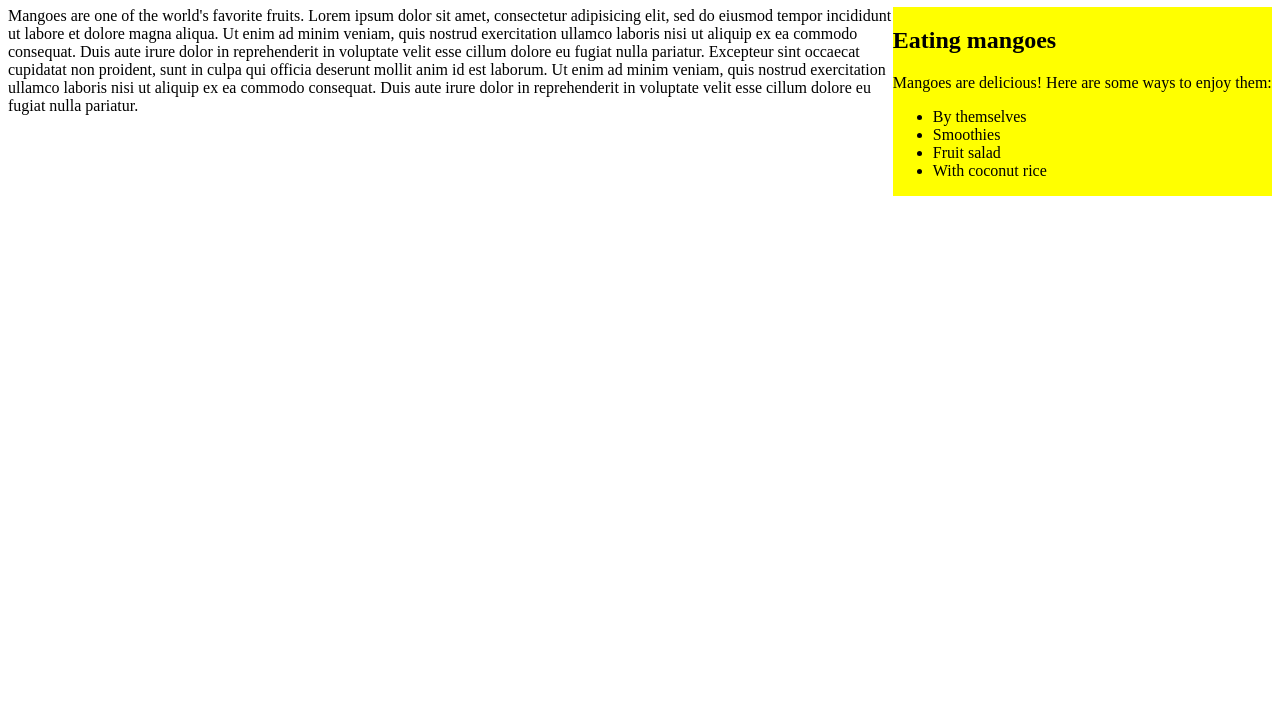
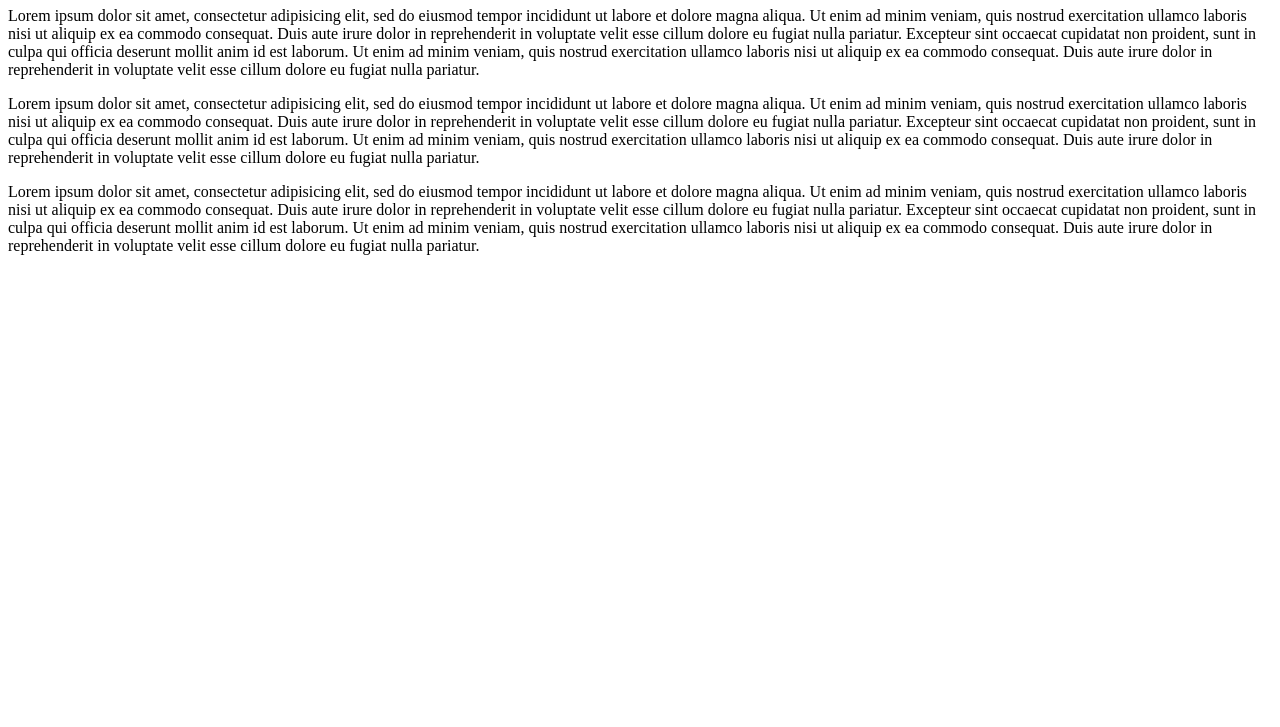
Before and after one commit to Eugene2001-boom/Mango-project, a plain HTML site: page index.html in a window 1280 px wide. Shown: the part 73-800 px from the top of the page. Drawn offline with Linux system fonts and the light colour scheme.

Commit message:
add all the chages made

```diff
--- a/index.html
+++ b/index.html
@@ -1,30 +1,19 @@
 <!DOCTYPE html>
 <html>
   <head>
-    <link href="css/styles.css" rel="stylesheet" type="text/css">
-    <title>Mangoes</title>
+    <link href="css/styles.css" rel="stylesheet" type="text/css" media="all">
+    <title>Columns</title>
   </head>
   <body>
-    <h1>All about mangoes</h1>
-    <div class="sidebar">
-      <style>
-        .sidebar {
-  width: 30%;
-  float: right;
-  background-color: yellow;
-}
-      </style>
-      <h2>Eating mangoes</h2>
-      <p>Mangoes are delicious! Here are some ways to enjoy them:</p>
-      <ul>
-        <li>By themselves</li>
-        <li>Smoothies</li>
-        <li>Fruit salad</li>
-        <li>With coconut rice</li>
-      </ul>
+    <h1>Let's see some columns!</h1>
+    <div class="column">
+      <p>Lorem ipsum dolor sit amet, consectetur adipisicing elit, sed do eiusmod tempor incididunt ut labore et dolore magna aliqua. Ut enim ad minim veniam, quis nostrud exercitation ullamco laboris nisi ut aliquip ex ea commodo consequat. Duis aute irure dolor in reprehenderit in voluptate velit esse cillum dolore eu fugiat nulla pariatur. Excepteur sint occaecat cupidatat non proident, sunt in culpa qui officia deserunt mollit anim id est laborum. Ut enim ad minim veniam, quis nostrud exercitation ullamco laboris nisi ut aliquip ex ea commodo consequat. Duis aute irure dolor in reprehenderit in voluptate velit esse cillum dolore eu fugiat nulla pariatur.</p>
     </div>
-    <div class="main">
-      <p>Mangoes are one of the world's favorite fruits. Lorem ipsum dolor sit amet, consectetur adipisicing elit, sed do eiusmod tempor incididunt ut labore et dolore magna aliqua. Ut enim ad minim veniam, quis nostrud exercitation ullamco laboris nisi ut aliquip ex ea commodo consequat. Duis aute irure dolor in reprehenderit in voluptate velit esse cillum dolore eu fugiat nulla pariatur. Excepteur sint occaecat cupidatat non proident, sunt in culpa qui officia deserunt mollit anim id est laborum. Ut enim ad minim veniam, quis nostrud exercitation ullamco laboris nisi ut aliquip ex ea commodo consequat. Duis aute irure dolor in reprehenderit in voluptate velit esse cillum dolore eu fugiat nulla pariatur.</p>
+    <div class="column">
+      <p>Lorem ipsum dolor sit amet, consectetur adipisicing elit, sed do eiusmod tempor incididunt ut labore et dolore magna aliqua. Ut enim ad minim veniam, quis nostrud exercitation ullamco laboris nisi ut aliquip ex ea commodo consequat. Duis aute irure dolor in reprehenderit in voluptate velit esse cillum dolore eu fugiat nulla pariatur. Excepteur sint occaecat cupidatat non proident, sunt in culpa qui officia deserunt mollit anim id est laborum. Ut enim ad minim veniam, quis nostrud exercitation ullamco laboris nisi ut aliquip ex ea commodo consequat. Duis aute irure dolor in reprehenderit in voluptate velit esse cillum dolore eu fugiat nulla pariatur.</p>
+    </div>
+    <div class="column">
+      <p>Lorem ipsum dolor sit amet, consectetur adipisicing elit, sed do eiusmod tempor incididunt ut labore et dolore magna aliqua. Ut enim ad minim veniam, quis nostrud exercitation ullamco laboris nisi ut aliquip ex ea commodo consequat. Duis aute irure dolor in reprehenderit in voluptate velit esse cillum dolore eu fugiat nulla pariatur. Excepteur sint occaecat cupidatat non proident, sunt in culpa qui officia deserunt mollit anim id est laborum. Ut enim ad minim veniam, quis nostrud exercitation ullamco laboris nisi ut aliquip ex ea commodo consequat. Duis aute irure dolor in reprehenderit in voluptate velit esse cillum dolore eu fugiat nulla pariatur.</p>
     </div>
   </body>
 </html>
```
